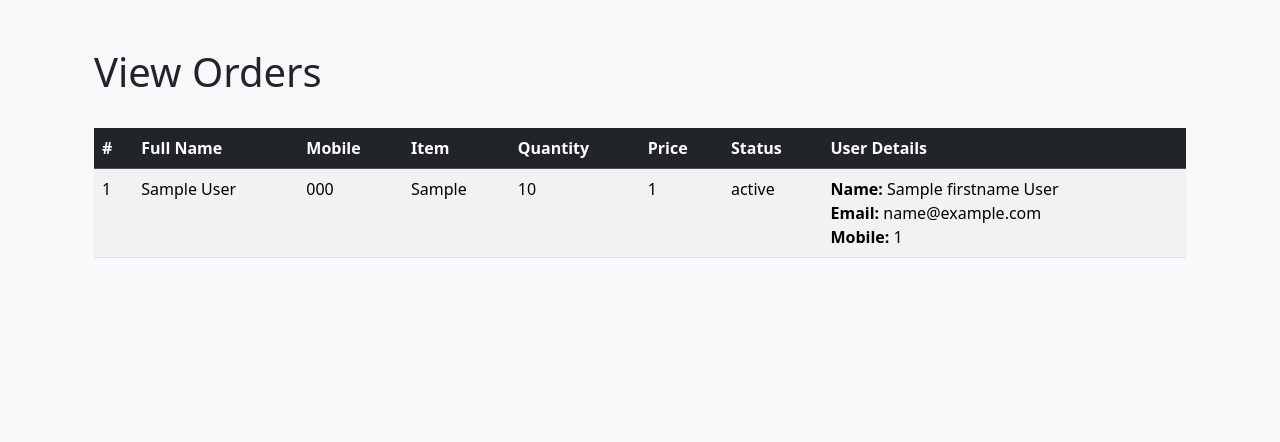
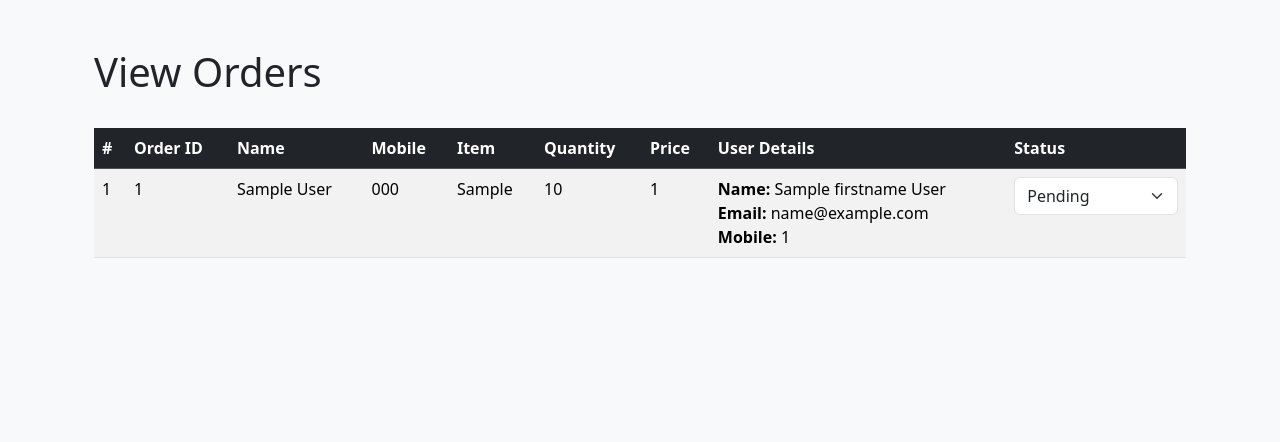
Before and after one commit to uniterested/sudo_BE, a Django app: template admin_app/templates/view_orders.html in a window 1280 px wide. Shown: the part 56-498 px from the top of the page. Run offline with Django 5.2, Linux system fonts and the light colour scheme; the template is opened without the code that fills it: most values are stand-ins (such as "Sample title", 1, 10 or a date in 2020).

Commit message:
status updating feature

```diff
--- a/admin_app/templates/view_orders.html
+++ b/admin_app/templates/view_orders.html
@@ -13,29 +13,43 @@
             <thead class="table-dark">
                 <tr class="bg-dark">
                     <th>#</th>
-                    <th>Full Name</th>
+                    <th>Order ID</th>
+                    <th>Name</th>
                     <th>Mobile</th>
                     <th>Item</th>
                     <th>Quantity</th>
                     <th>Price</th>
+                    <th>User Details</th>
                     <th>Status</th>
-                    <th>User Details</th>
                 </tr>
             </thead>
             <tbody>
                 {% for entry in orders %}
                     <tr>
                         <td>{{ forloop.counter }}</td>
+                        <td>{{ entry.order.orderId }}</td>
                         <td>{{ entry.order.fullName }}</td>
                         <td>{{ entry.order.mobile }}</td>
                         <td>{{ entry.order.selectedItem }}</td>
                         <td>{{ entry.order.quantity }}</td>
-                        <td>{{ entry.order.totalPrice }}</td>
-                        <td>{{ entry.order.status }}</td>
+                        <!-- Price formatted to integer -->
+                        <td>{{ entry.order.totalPrice|floatformat:0 }}</td>
                         <td>
                             <strong>Name:</strong> {{ entry.user.firstname }} {{ entry.user.lastName }}<br>
                             <strong>Email:</strong> {{ entry.user.emailAddress }}<br>
                             <strong>Mobile:</strong> {{ entry.user.mobileNumber }}
+                        </td>
+                        <td>
+                            <select class="form-select status-dropdown" data-order-id="{{ entry.order.orderId }}" style="width: 100%; max-width: 200px;">
+                                <option value="0" {% if entry.order.order_status == 0 %}selected{% endif %}>Pending</option>
+                                <option value="1" {% if entry.order.order_status == 1 %}selected{% endif %}>Processing</option>
+                                <option value="2" {% if entry.order.order_status == 2 %}selected{% endif %}>Shipped</option>
+                                <option value="3" {% if entry.order.order_status == 3 %}selected{% endif %}>Delivered</option>
+                                <option value="4" {% if entry.order.order_status == 4 %}selected{% endif %}>Cancelled</option>
+                                <option value="5" {% if entry.order.order_status == 5 %}selected{% endif %}>Returned</option>
+                                <option value="6" {% if entry.order.order_status == 6 %}selected{% endif %}>Failed</option>
+                                <option value="7" {% if entry.order.order_status == 7 %}selected{% endif %}>On Hold</option>
+                            </select>
                         </td>
                     </tr>
                 {% endfor %}
@@ -46,4 +60,37 @@
         <div class="alert alert-info">No orders found.</div>
     {% endif %}
 </div>
+
+<script>
+    document.addEventListener('DOMContentLoaded', function() {
+        const statusDropdowns = document.querySelectorAll('.status-dropdown');
+
+        statusDropdowns.forEach(dropdown => {
+            dropdown.addEventListener('change', function() {
+                const orderId = this.getAttribute('data-order-id');
+                const newStatus = this.value;
+
+                fetch('/update_order_status/', {
+                    method: 'POST',
+                    headers: {
+                        'Content-Type': 'application/x-www-form-urlencoded',
+                        'X-CSRFToken': '{{ csrf_token }}'
+                    },
+                    body: `orderId=${orderId}&newStatus=${newStatus}`
+                })
+                .then(response => response.json())
+                .then(data => {
+                    if (data.success) {
+                        alert('Status updated successfully!');
+                    } else {
+                        alert('Failed to update status: ' + data.error);
+                    }
+                })
+                .catch(error => {
+                    console.error('Error:', error);
+                });
+            });
+        });
+    });
+</script>
 {% endblock %}
--- a/admin_app/urls.py
+++ b/admin_app/urls.py
@@ -9,6 +9,7 @@ urlpatterns = [
     path('register-user/', views.register_user, name='register_user'),
     path('manage-users/', views.manage_users, name='manage_users'),
     path('view-orders/', views.view_orders, name='view_orders'),
+    path('update_order_status/', views.update_order_status, name='update_order_status'),
     path('logout/', views.admin_logout, name='logout'),
     path('send-notification/<str:user_id>/', views.send_notification, name='send_notification'),
 ]
```
Also changed, not shown: admin_app/views.py (+32 -0 lines).
